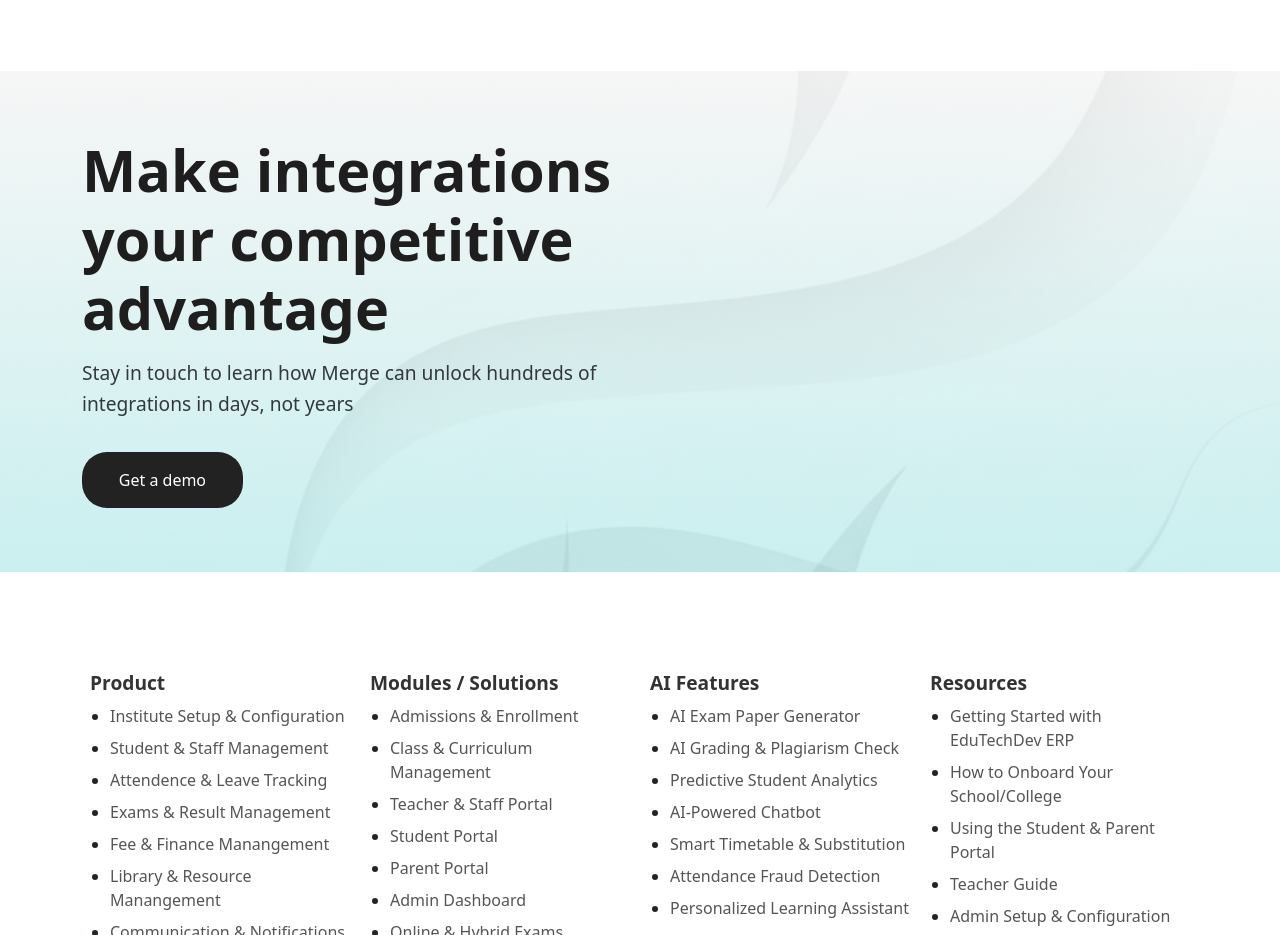
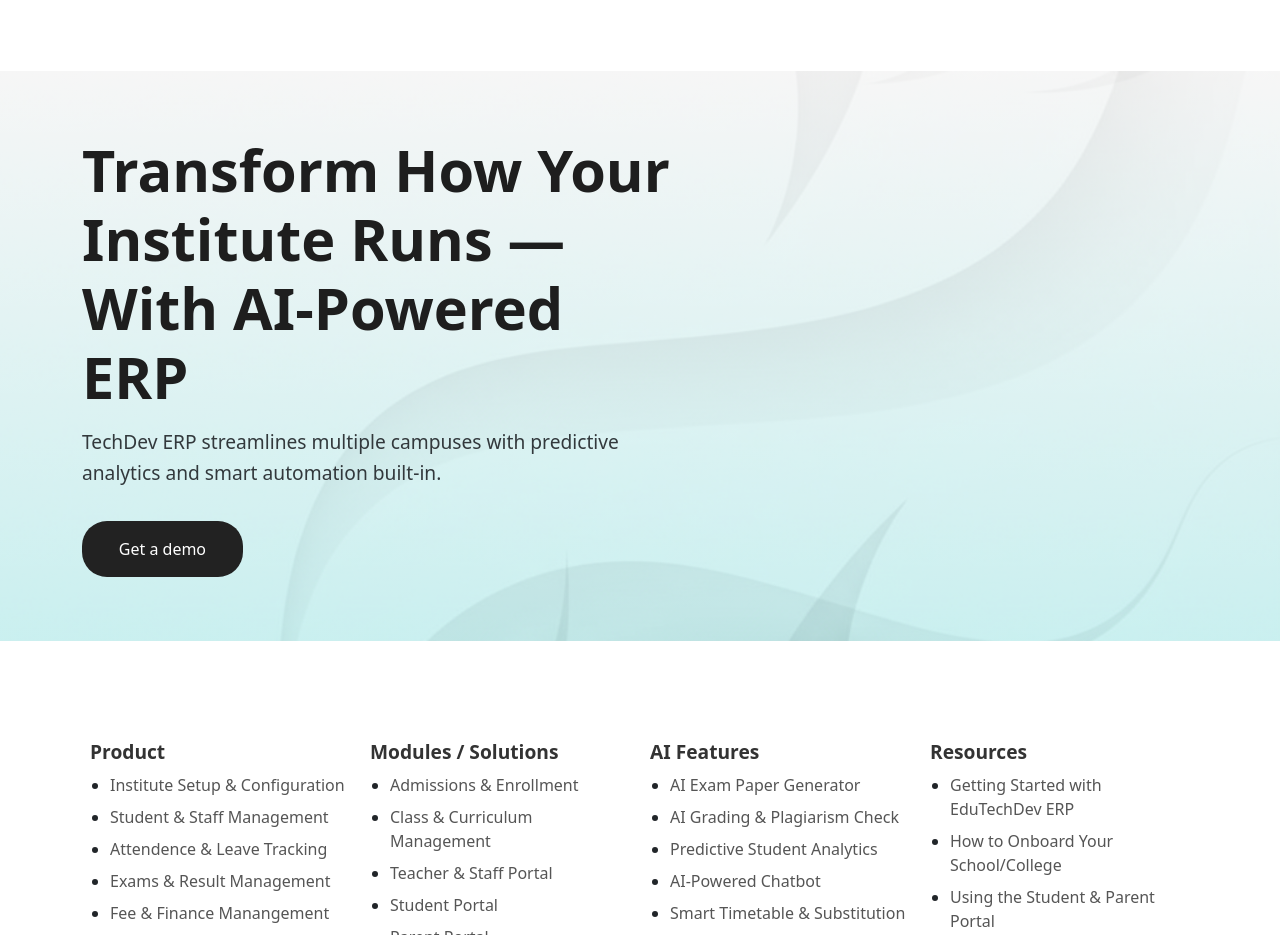
Before and after one commit to JMMAwais/TechDev, an Angular app: page /pricing in a window 1280 px wide. Shown: the part 1320-2255 px from the top of the page. Built offline with nearby package versions, Linux system fonts and the light colour scheme.

Commit message:
modified content of pricing

```diff
--- a/src/app/components/pricing/pricing.component.html
+++ b/src/app/components/pricing/pricing.component.html
@@ -229,9 +229,9 @@
        class="background-img"> -->
   <div class="container">
     <div class="content-overlay">
-      <h2 class="section-title">Make integrations your competitive advantage</h2>
+      <h2 class="section-title">Transform How Your Institute Runs — With AI-Powered ERP</h2>
       <p class="section-description">
-        Stay in touch to learn how Merge can unlock hundreds of integrations in days, not years
+        TechDev ERP streamlines multiple campuses with predictive analytics and smart automation built-in.
       </p>
       <button class="cta-button">Get a demo</button>
     </div>
```
